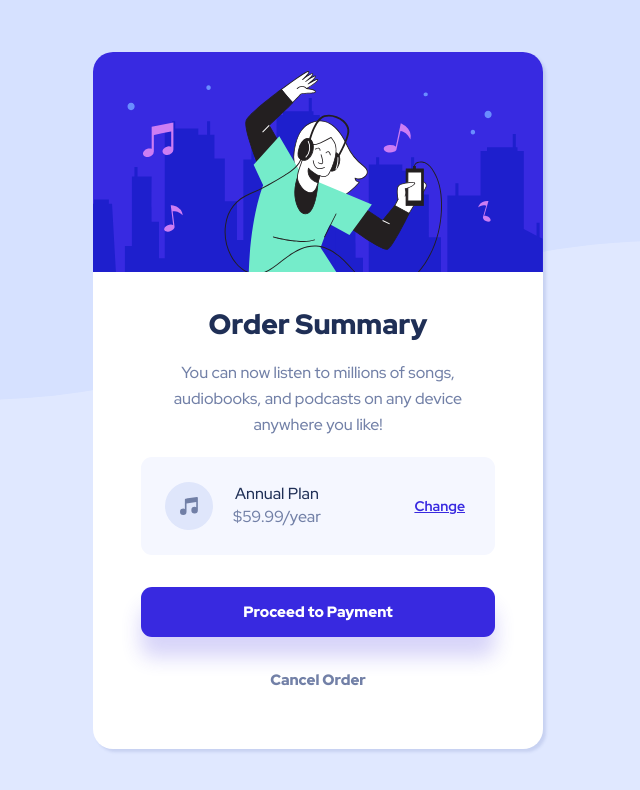
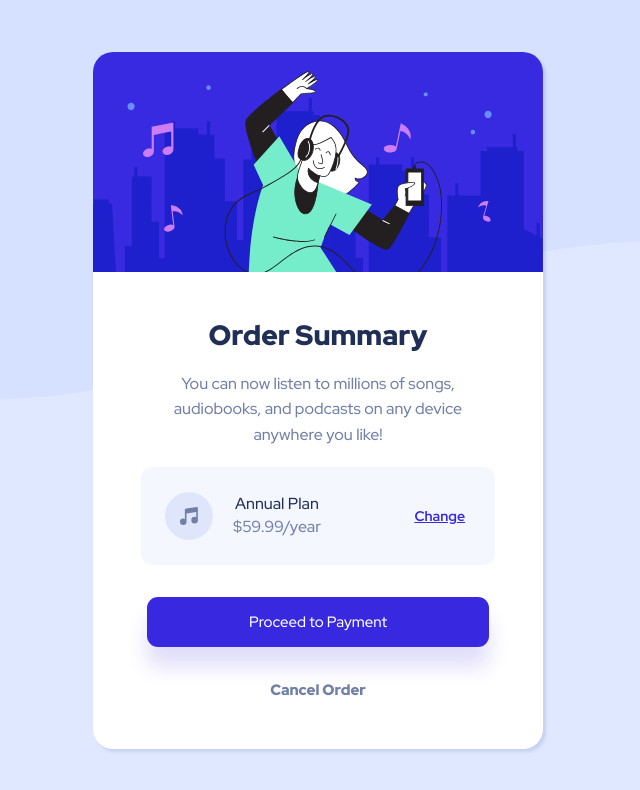
Before and after one commit to shrki416/order-summay-component, a plain HTML site: page index.html in a window 1280 px wide. Shown: the whole page, without its empty margins (322-962 px from the left). Drawn offline with Linux system fonts and the light colour scheme.

```diff
--- a/styles.css
+++ b/styles.css
@@ -37,6 +37,12 @@ body {
   z-index: -1;
 }
 
+.hero-img {
+  width: 100%;
+  border-radius: 20px 20px 0 0;
+  margin-bottom: 10px;
+}
+
 .container {
   background-color: var(--white);
   border-radius: 20px;
@@ -58,7 +64,9 @@ body {
   background-color: var(--bright-blue);
   color: var(--white);
   margin: 0 auto;
-  box-shadow: 0px 1.25rem 1.25rem hsl(245, 75%, 52%, 0.2);
+  box-shadow: 0px 1.25rem 1.25rem hsl(245, 75%, 52%, 0.1518);
+  font-size: 0.9375rem;
+  font-weight: 500;
 }
 
 .btn-primary:hover {
@@ -131,7 +139,7 @@ p {
 }
 
 .container h1 {
-  margin: 2.1825rem 3rem 1.0625rem;
+  margin: 2.8125rem 3rem 1.0625rem;
   font-size: 1.75rem;
   font-weight: 900;
   color: var(--dark-blue);
@@ -145,11 +153,6 @@ p {
   justify-content: center;
 }
 
-.hero-img {
-  width: 100%;
-  border-radius: 20px 20px 0 0;
-}
-
 @media (min-width: 768px) {
   .bg-img {
     background: url("./images/pattern-background-desktop.svg") no-repeat
```
